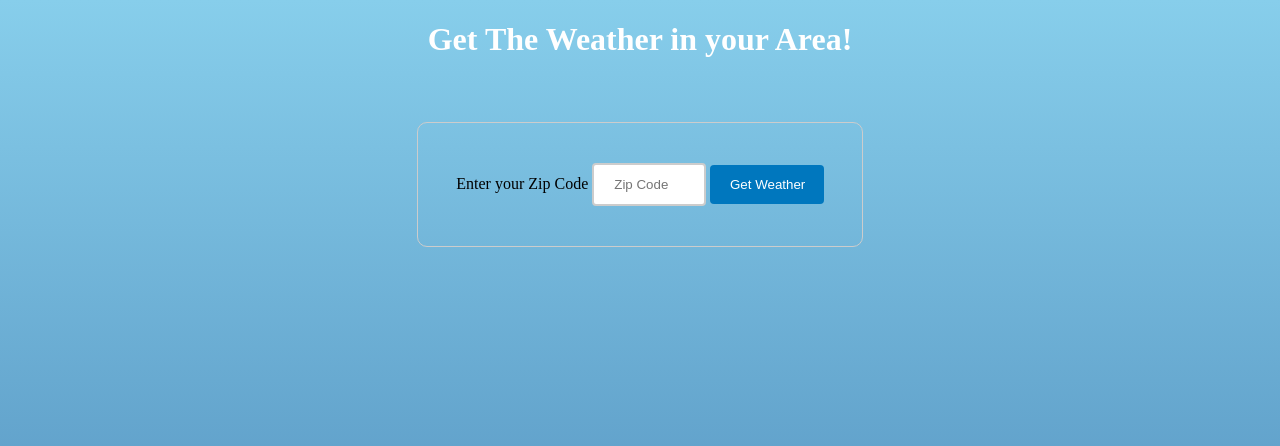
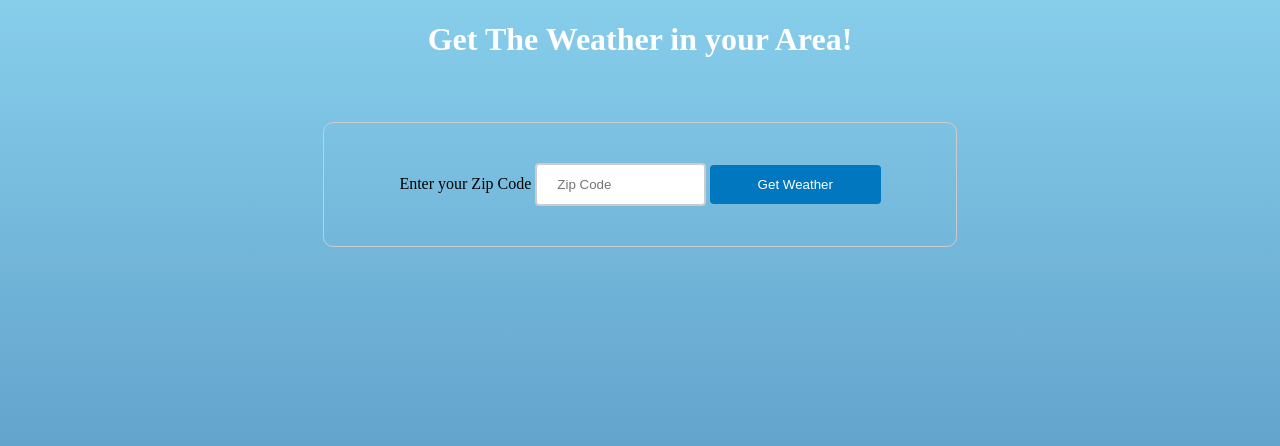
Before and after one commit to Seth9H/weather-app, a Flask app: page / in a window 1280 px wide. Shown: the top 446 px of the page. Run offline with Flask 2, Linux system fonts and the light colour scheme.

Commit message:
latest commit

```diff
--- a/templates/index.html
+++ b/templates/index.html
@@ -8,7 +8,7 @@
     }
 
     form {
-        width: 30%;
+        width: 45%;
         margin: 0 auto;
         text-align: center;
         padding: 2em;
```
